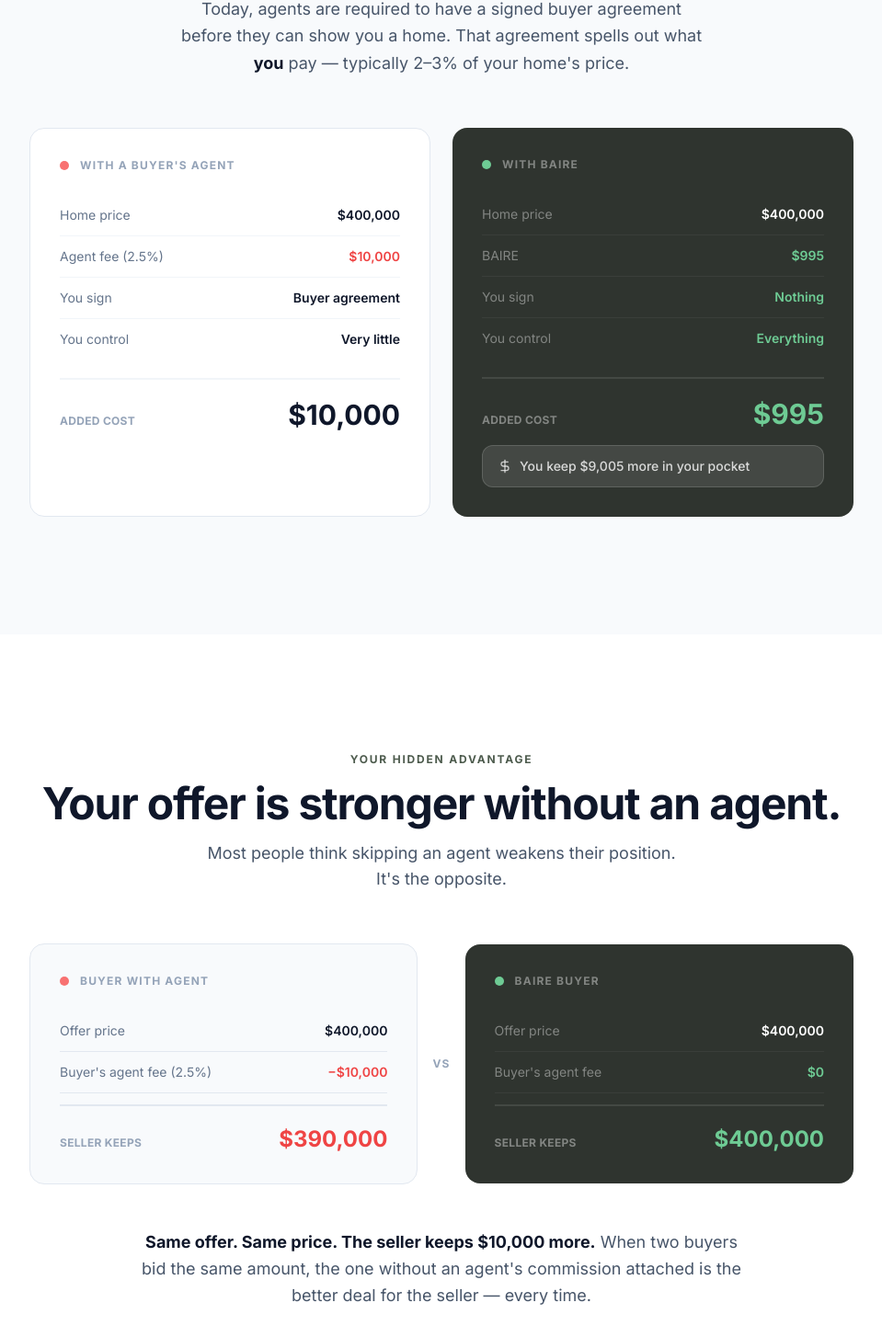
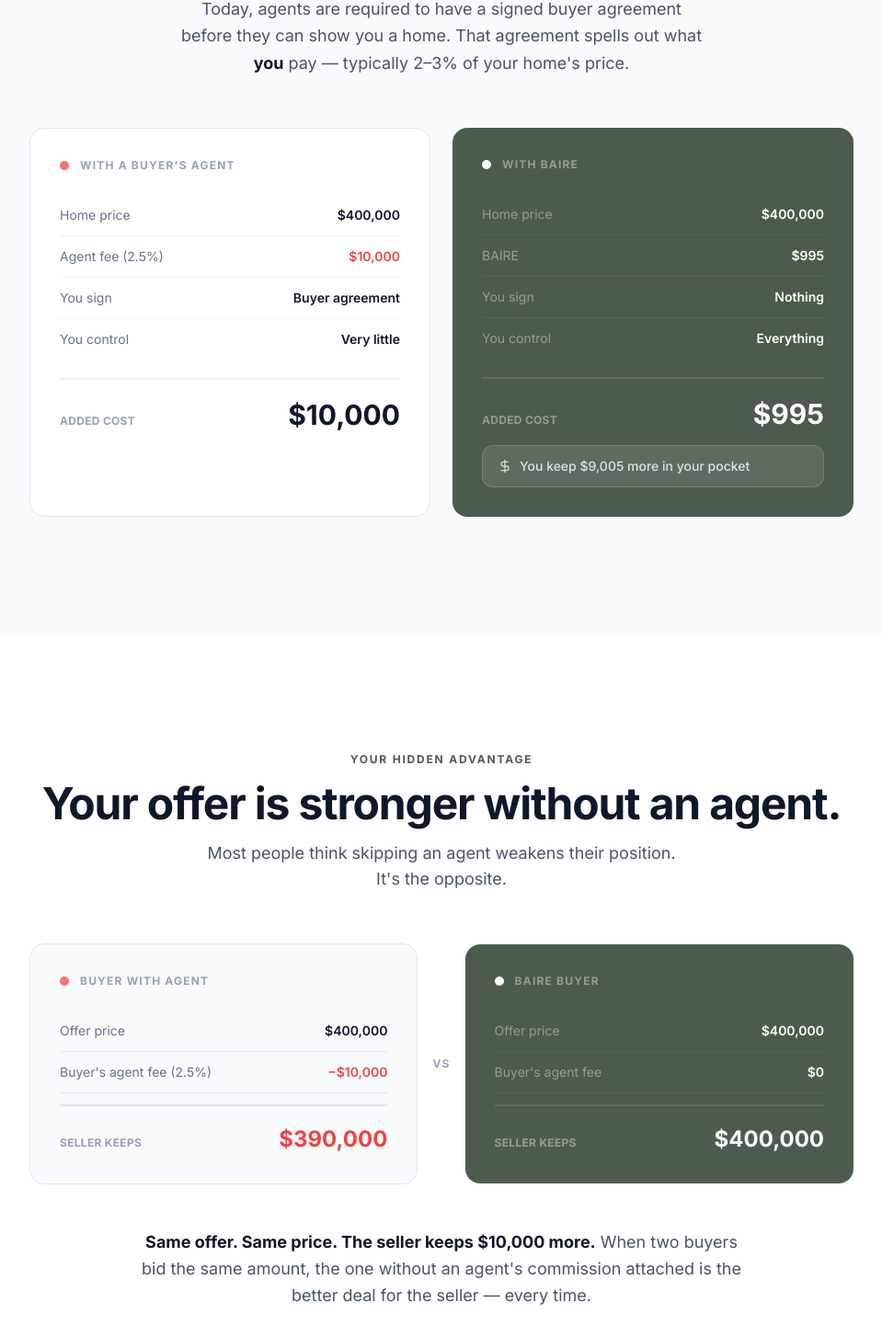
Before and after one commit to geoffbailey114/baireapp, a Next.js app: page / in a window 1280 px wide. Shown: the part 1051-2505 px from the top of the page at 92% size, without its empty margins (160-1119 px from the left). Built offline with nearby package versions, Linux system fonts and the light colour scheme.

Commit message:
color clean up

```diff
--- a/components/v2/competitive-advantage.tsx
+++ b/components/v2/competitive-advantage.tsx
@@ -75,10 +75,10 @@ export function CompetitiveAdvantage() {
               whileInView={{ opacity: 1, x: 0 }}
               viewport={{ once: true }}
               transition={{ duration: 0.5, delay: 0.2 }}
-              className="bg-sage-900 rounded-2xl p-8 text-white"
+              className="bg-sage-600 rounded-2xl p-8 text-white"
             >
               <div className="flex items-center gap-3 mb-6">
-                <span className="w-2.5 h-2.5 rounded-full bg-[#6ECB94]" />
+                <span className="w-2.5 h-2.5 rounded-full bg-white" />
                 <span className="text-xs font-bold tracking-[0.1em] uppercase text-white/40">BAIRE buyer</span>
               </div>
               <div className="flex justify-between py-3 border-b border-white/5 text-sm">
@@ -87,11 +87,11 @@ export function CompetitiveAdvantage() {
               </div>
               <div className="flex justify-between py-3 border-b border-white/5 text-sm">
                 <span className="text-white/40">Buyer&apos;s agent fee</span>
-                <span className="font-semibold text-[#6ECB94]">$0</span>
+                <span className="font-semibold text-white">$0</span>
               </div>
               <div className="flex justify-between items-baseline pt-5 mt-3 border-t-2 border-white/10">
                 <span className="text-xs font-bold tracking-wide uppercase text-white/40">Seller keeps</span>
-                <span className="text-2xl font-bold text-[#6ECB94]">$400,000</span>
+                <span className="text-2xl font-bold text-white">$400,000</span>
               </div>
             </motion.div>
           </div>
--- a/components/v2/math-changed.tsx
+++ b/components/v2/math-changed.tsx
@@ -83,10 +83,10 @@ export function MathChanged() {
               whileInView={{ opacity: 1, x: 0 }}
               viewport={{ once: true }}
               transition={{ duration: 0.5, delay: 0.2 }}
-              className="bg-sage-900 rounded-2xl p-8 text-white"
+              className="bg-sage-600 rounded-2xl p-8 text-white"
             >
               <div className="flex items-center gap-3 mb-6">
-                <span className="w-2.5 h-2.5 rounded-full bg-[#6ECB94]" />
+                <span className="w-2.5 h-2.5 rounded-full bg-white" />
                 <span className="text-xs font-bold tracking-[0.1em] uppercase text-white/40">With BAIRE</span>
               </div>
 
@@ -94,7 +94,7 @@ export function MathChanged() {
                 {baireRows.map((row) => (
                   <div key={row.label} className="flex justify-between items-baseline py-3 border-b border-white/5 last:border-b-0">
                     <span className="text-sm text-white/40">{row.label}</span>
-                    <span className={`text-sm font-semibold ${row.highlight ? 'text-[#6ECB94]' : 'text-white'}`}>
+                    <span className={`text-sm font-semibold ${row.highlight ? 'text-white' : 'text-white'}`}>
                       {row.value}
                     </span>
                   </div>
@@ -103,7 +103,7 @@ export function MathChanged() {
 
               <div className="mt-5 pt-5 border-t-2 border-white/10 flex justify-between items-baseline">
                 <span className="text-xs font-bold tracking-wide uppercase text-white/40">Added cost</span>
-                <span className="text-3xl font-bold text-[#6ECB94]">$995</span>
+                <span className="text-3xl font-bold text-white">$995</span>
               </div>
 
               <div className="mt-4 bg-white/10 border border-white/15 rounded-xl px-4 py-3 flex items-center gap-2">
--- a/components/v2/pricing.tsx
+++ b/components/v2/pricing.tsx
@@ -51,7 +51,7 @@ export function PricingV2() {
             className="rounded-2xl overflow-hidden border border-slate-200 shadow-sm"
           >
             {/* Dark top section */}
-            <div className="bg-sage-900 px-8 py-10 text-white">
+            <div className="bg-sage-600 px-8 py-10 text-white">
               <p className="text-xs font-bold tracking-[0.12em] uppercase text-white/50 mb-5">
                 Full access &middot; All 5 stages &middot; Every market
               </p>
```
